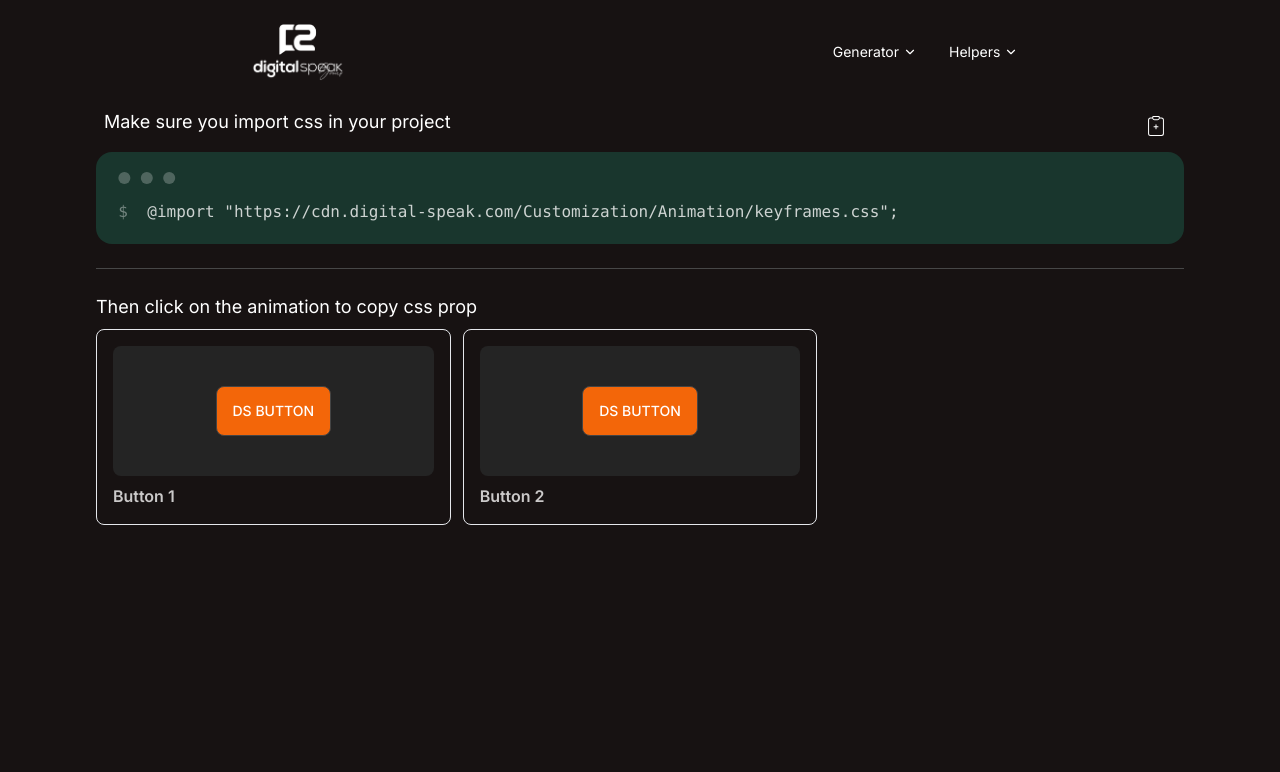
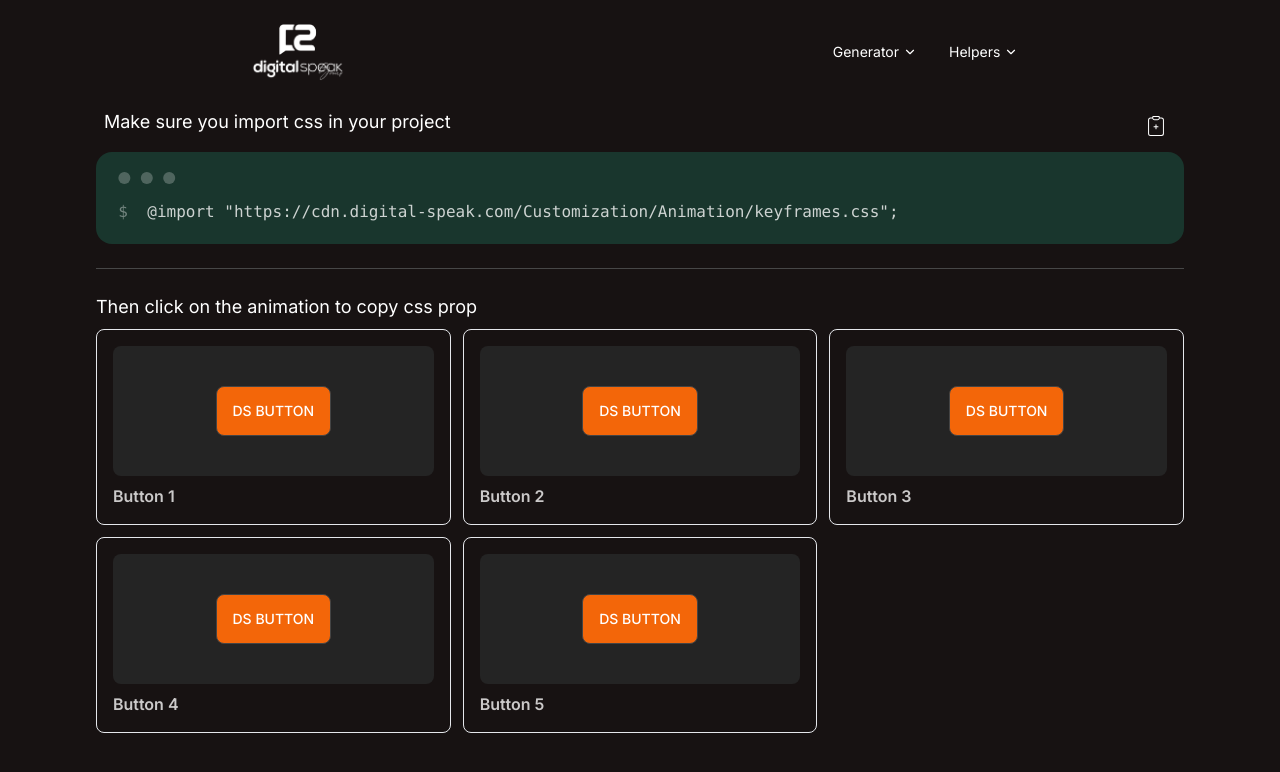
Before and after one commit to anasfalah3/digitalspeak-library, a Next.js app: page /keyframes/buttons in a window 1280 px wide. Shown: the top 772 px of the page. Built offline with nearby package versions, Linux system fonts and the light colour scheme; a small style sheet from the web is missing.

Commit message:
feat: add Buttons keyframe animations

```diff
--- a/app/keyframes/buttons/page.tsx
+++ b/app/keyframes/buttons/page.tsx
@@ -11,9 +11,24 @@ const keyframes = [
     type: "button",
     content: "Click Me",
   },
-    {
+  {
     name: "Button 2",
     keyframes: "btnPulse 1.5s infinite ease-in-out",
+    type: "button",
+  },
+  {
+    name: "Button 3",
+    keyframes: "btnBounce 1.5s infinite ease-in-out",
+    type: "button",
+  },
+  {
+    name: "Button 4",
+    keyframes: "btnShake 1.5s infinite ease-in-out",
+    type: "button",
+  },
+  {
+    name: "Button 5",
+    keyframes: "btnBorderGlow 1.5s infinite ease-in-out",
     type: "button",
   },
 ];
```
Also changed, not shown: 1 other file (tests, documents, lock files or other folders).
